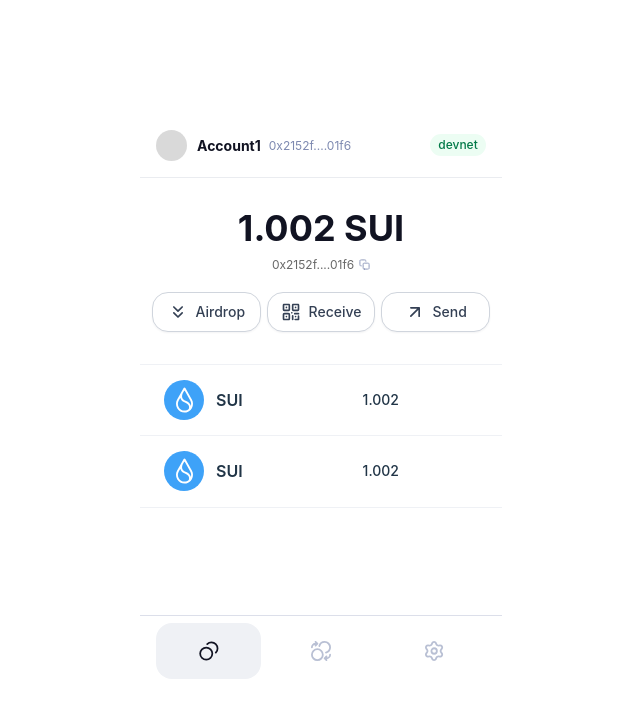
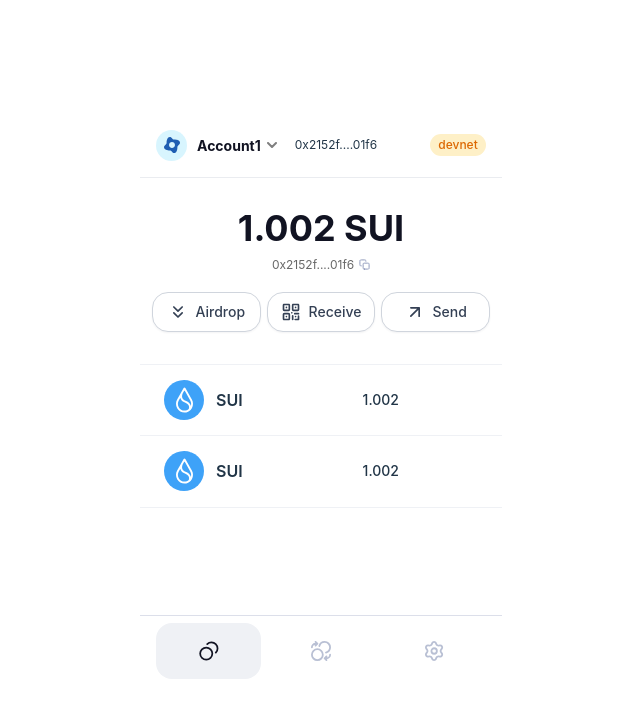
Before and after one commit to suiet/suiet, a React (Vite) app: page / in a window 1280 px wide. Shown: the top 718 px of the page, without its empty margins (319-959 px from the left). Built offline with nearby package versions, Linux system fonts and the light colour scheme.

Commit message:
feat: renew header styles

```diff
--- /dev/null
+++ b/src/pages/MainPage/Header/index.module.scss
@@ -0,0 +1,48 @@
+.header-container {
+  display: flex;
+  align-items: center;
+  padding: 0 16px;
+  height: 64px;
+  position: relative;
+  border-bottom: 1px solid #eaecf0;
+}
+
+.avatar {
+  @apply flex justify-center items-center;
+  width: 31px;
+  height: 31px;
+  border-radius: 50%;
+  background: rgba(216, 245, 254, 1);
+}
+
+.account {
+  @apply flex items-center;
+  margin-left: 10px;
+  font-weight: 700;
+  font-size: 14px;
+  line-height: 17px;
+  color: #111322;
+}
+
+.address {
+  font-style: normal;
+  font-weight: 400;
+  font-size: 12px;
+  line-height: 16px;
+}
+
+.net {
+  position: absolute;
+  right: 16px;
+  width: 56px;
+  height: 22px;
+  border-radius: 16px;
+  display: flex;
+  justify-content: center;
+  align-items: center;
+  font-weight: 500;
+  font-size: 12px;
+  line-height: 18px;
+  background: #FEF0C7;
+  color: #DC6803;
+}
--- a/src/pages/MainPage/Header/index.scss
+++ /dev/null
@@ -1,47 +0,0 @@
-.header-container {
-  display: flex;
-  align-items: center;
-  padding: 0 16px;
-  height: 64px;
-  position: relative;
-  border-bottom: 1px solid #eaecf0;
-
-  .avatar {
-    width: 31px;
-    height: 31px;
-    border-radius: 50%;
-    background: #d9d9d9;
-  }
-
-  .num {
-    margin-left: 10px;
-    font-weight: 700;
-    font-size: 14px;
-    line-height: 17px;
-    color: #111322;
-  }
-
-  .account {
-    font-weight: 400;
-    font-size: 12px;
-    line-height: 15px;
-    color: #7d89b0;
-    margin-left: 8px;
-  }
-
-  .net {
-    position: absolute;
-    right: 16px;
-    width: 56px;
-    height: 22px;
-    background: #ecfdf3;
-    border-radius: 16px;
-    display: flex;
-    justify-content: center;
-    align-items: center;
-    font-weight: 500;
-    font-size: 12px;
-    line-height: 18px;
-    color: #027a48;
-  }
-}
--- a/src/pages/MainPage/Header/index.tsx
+++ b/src/pages/MainPage/Header/index.tsx
@@ -1,14 +1,28 @@
-import "./index.scss";
+import styles from "./index.module.scss";
+import AvatarDefault from '../../../assets/avatars/default.svg';
+import IconArrowDown from '../../../assets/icons/arrow-down.svg';
+import classnames from "classnames";
+
+const Avatar = () => {
+  return (
+    <div className={styles['avatar']}>
+      <img src={AvatarDefault} alt="avatar" />
+    </div>
+  )
+}
 
 function Header() {
   return (
-    <div className="header-container">
-      <div className="avatar" />
-      <div className="num">Account1</div>
-      <div className="account">
+    <div className={styles['header-container']}>
+      <Avatar />
+      <div className={styles['account']}>
+        <span>Account1</span>
+        <img className="ml-[6px]" src={IconArrowDown} alt="arrow down" />
+      </div>
+      <div className={classnames(styles['address'], 'ml-[18px]')}>
         0x2152f....01f6 <span></span>
       </div>
-      <div className="net">devnet</div>
+      <div className={styles['net']}>devnet</div>
     </div>
   );
 }
```
Also changed, not shown: src/assets/avatars/default.svg (added), src/assets/icons/arrow-down.svg (added).
